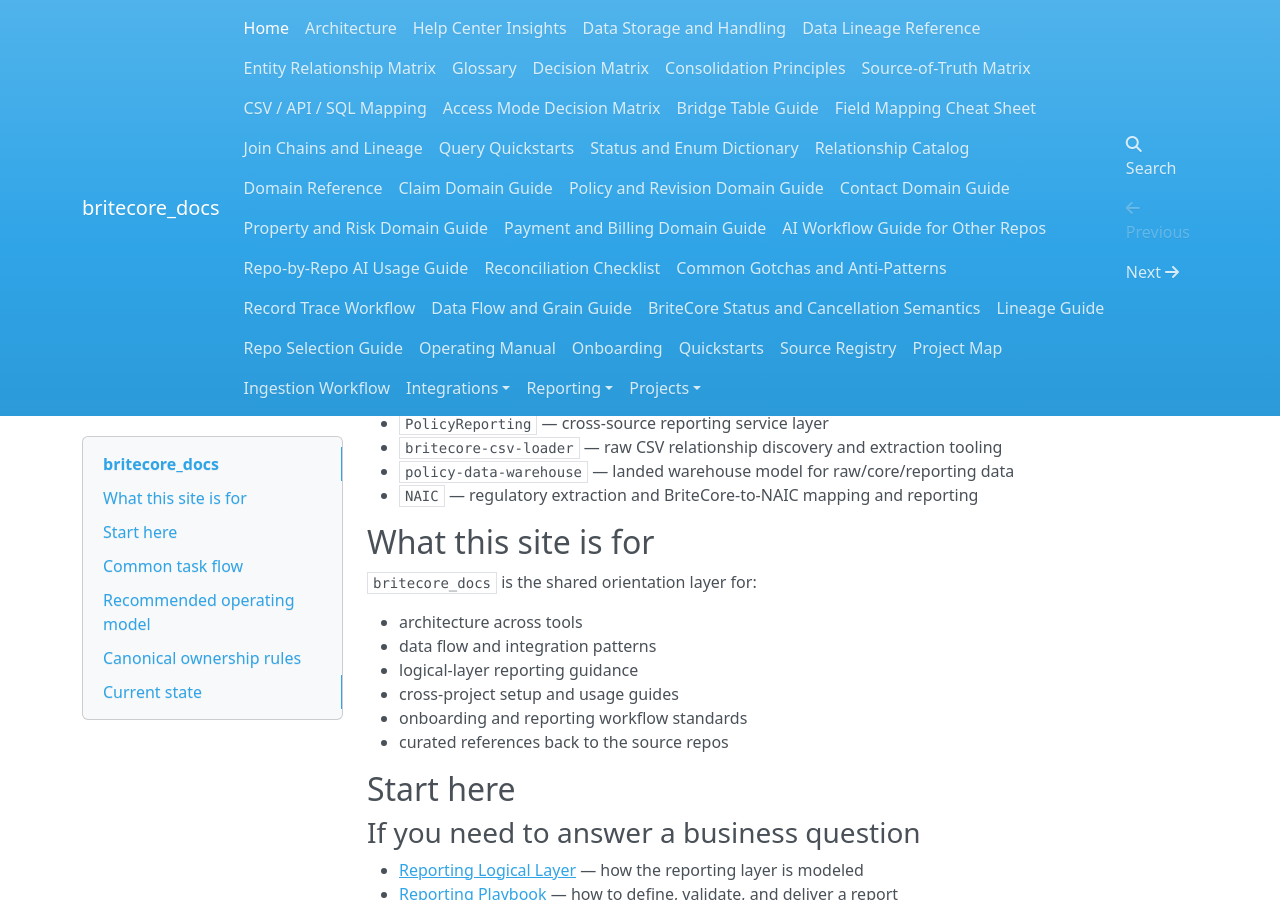
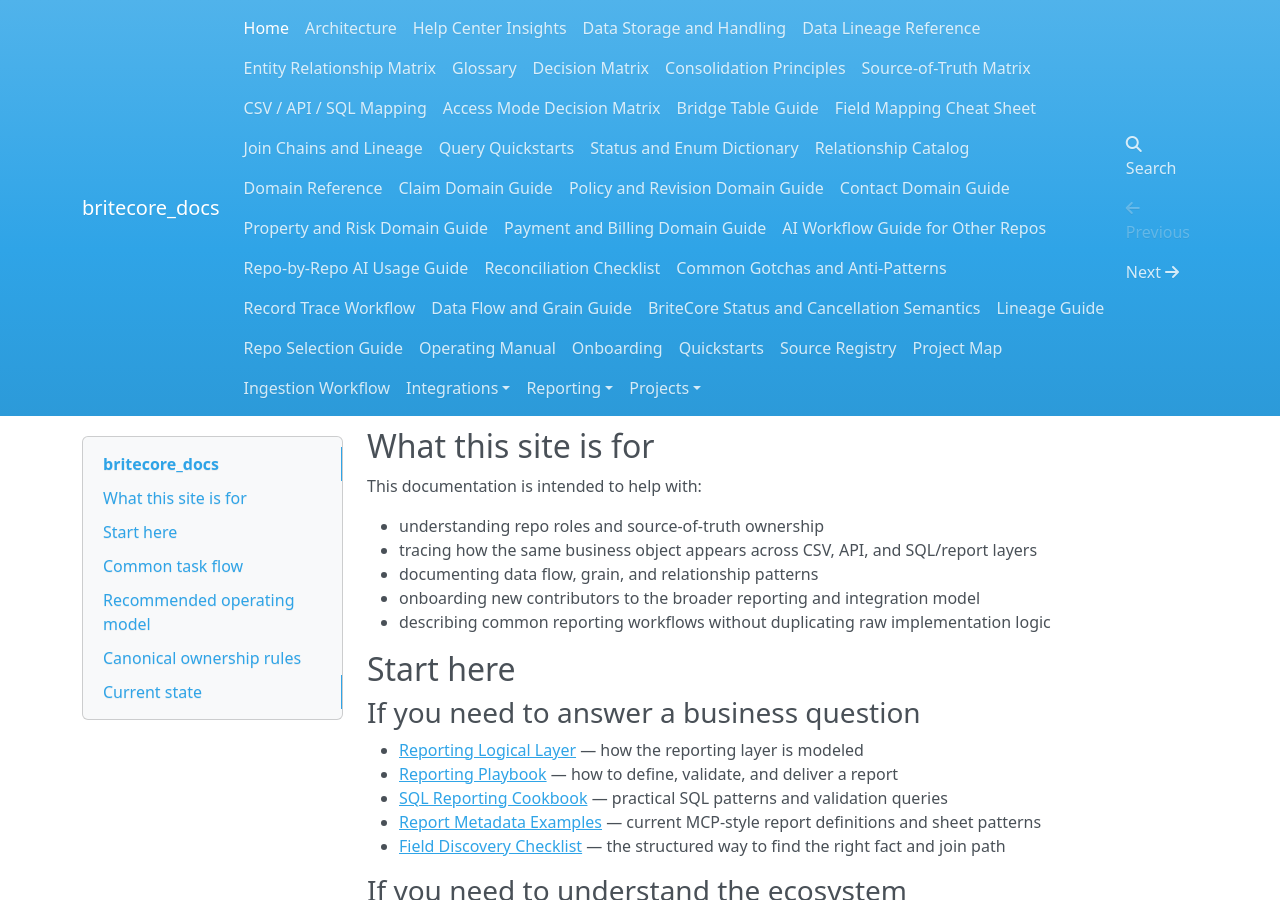
Before and after one commit to sshimek42/britecore_docs, an MkDocs documentation site: the page built from docs/index.md, in a window 1280 px wide and 900 px high, scrolled down 235 px. Built offline with MkDocs 1.6.1, drawn with Linux system fonts in a browser that asks for light colours; nearby versions of some CDN libraries.

Commit message:
Polish public-facing docs landing page
Co-authored-by: Copilot <223556219+Copilot@users.noreply.github.com>

```diff
--- a/docs/index.md
+++ b/docs/index.md
@@ -1,27 +1,20 @@
 # britecore_docs
 
-Welcome to the consolidated BriteCore documentation hub.
+A shared documentation and architecture hub for the BriteCore ecosystem.
 
-This project unifies the documentation and working model across the local BriteCore ecosystem:
+This site brings together the patterns, repo boundaries, lineage rules, and reporting concepts that make the wider data platform easier to understand across projects.
 
-- `britecore_mcp` — MCP server, logical-layer reporting, and report-table guidance
-- `britecore_sql_reports` — SQL report definitions and report-authoring assets
-- `britecore_sdk` — Python SDK for the BriteCore API
-- `PolicyReporting` — cross-source reporting service layer
-- `britecore-csv-loader` — raw CSV relationship discovery and extraction tooling
-- `policy-data-warehouse` — landed warehouse model for raw/core/reporting data
-- `NAIC` — regulatory extraction and BriteCore-to-NAIC mapping and reporting
+It is designed as a bridge layer: the source repositories remain the canonical home for implementation detail, while this project explains how the pieces fit together.
 
 ## What this site is for
 
-`britecore_docs` is the shared orientation layer for:
+This documentation is intended to help with:
 
-- architecture across tools
-- data flow and integration patterns
-- logical-layer reporting guidance
-- cross-project setup and usage guides
-- onboarding and reporting workflow standards
-- curated references back to the source repos
+- understanding repo roles and source-of-truth ownership
+- tracing how the same business object appears across CSV, API, and SQL/report layers
+- documenting data flow, grain, and relationship patterns
+- onboarding new contributors to the broader reporting and integration model
+- describing common reporting workflows without duplicating raw implementation logic
 
 ## Start here
 
```
Also changed, not shown: README.md (+32 -58 lines).
